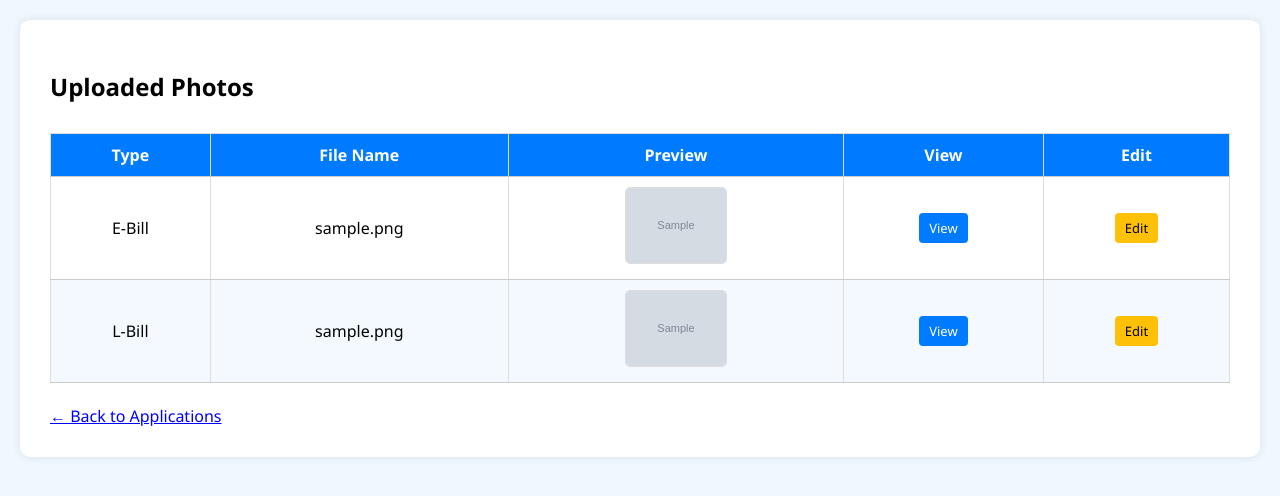
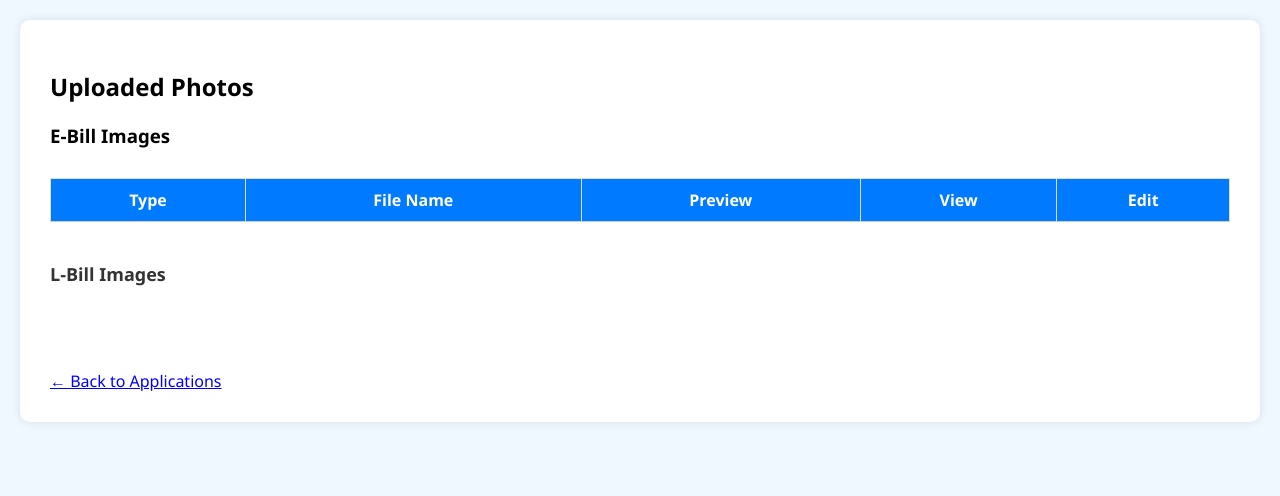
Before and after one commit to MenukaSankalpa/School, a PHP site: page /parent/view_photos.php?id=1 in a window 1280 px wide. Shown: the top 496 px of the page. Run offline with PHP 8.4, Linux system fonts and the light colour scheme; the visitor is signed in with stand-in values (Sample User, id 1); tables that the repository leaves empty or names only in its code hold one stand-in row (values such as "Sample post"); grey boxes marked "Sample" are stand-in pictures; lists and menus that the app fills with data are empty; some web fonts are replaced.

Commit message:
photos file updated

```diff
--- a/parent/view_photos.php
+++ b/parent/view_photos.php
@@ -16,22 +16,39 @@ if (!isset($_GET['id'])) {
 
 $app_id = intval($_GET['id']);
 
-// Fetch the application data
+// Fetch file paths from database
 $sql = "SELECT ebill_files, lbill_files FROM application_info WHERE id = ? AND user_id = ?";
 $stmt = $conn->prepare($sql);
 $stmt->bind_param("ii", $app_id, $user_id);
 $stmt->execute();
 $result = $stmt->get_result();
 
-if ($result->num_rows == 0) {
+if ($result->num_rows === 0) {
     echo "No matching application found.";
     exit;
 }
 
 $row = $result->fetch_assoc();
 
-$ebills = explode(", ", $row['ebill_files']);
-$lbills = explode(", ", $row['lbill_files']);
+// --- DEBUG: Uncomment to check DB content ---
+// echo "<pre>";
+// echo "EBILL FILES:\n";
+// var_dump($row['ebill_files']);
+// echo "\nLBILL FILES:\n";
+// var_dump($row['lbill_files']);
+// exit;
+
+function parseFileList($fileList) {
+    // Handle null or empty strings gracefully
+    if (!$fileList || trim($fileList) === '') {
+        return [];
+    }
+    // Explode by comma, trim spaces, filter out empties
+    return array_filter(array_map('trim', explode(',', $fileList)));
+}
+
+$ebills = parseFileList($row['ebill_files']);
+$lbills = parseFileList($row['lbill_files']);
 ?>
 
 <!DOCTYPE html>
@@ -77,6 +94,33 @@ $lbills = explode(", ", $row['lbill_files']);
             background-color: #ffc107;
             color: black;
         }
+
+        .lbill-gallery {
+            margin-top: 40px;
+            display: flex;
+            gap: 15px;
+            flex-wrap: wrap;
+        }
+
+        .lbill-gallery img {
+            width: 90px;
+            height: auto;
+            border: 1px solid #ccc;
+            border-radius: 4px;
+            cursor: pointer;
+            transition: transform 0.2s;
+        }
+
+        .lbill-gallery img:hover {
+            transform: scale(1.1);
+        }
+
+        .section-title {
+            margin-top: 40px;
+            font-size: 18px;
+            font-weight: bold;
+            color: #333;
+        }
     </style>
 </head>
 <body>
@@ -84,6 +128,8 @@ $lbills = explode(", ", $row['lbill_files']);
 <div class="container">
     <h2>Uploaded Photos</h2>
 
+    <?php if (!empty($ebills)): ?>
+        <h3>E-Bill Images</h3>
         <table>
             <thead>
             <tr>
@@ -96,32 +142,49 @@ $lbills = explode(", ", $row['lbill_files']);
             </thead>
             <tbody>
             <?php foreach ($ebills as $file): ?>
-            <?php if (!empty($file)): ?>
+                <?php
+                // Sanitize path, ensure it starts with "uploads/ebill/" to avoid broken paths
+                $file = trim($file);
+                if (!$file || !str_starts_with($file, 'uploads/ebill/')) {
+                    continue;
+                }
+                ?>
                 <tr>
                     <td>E-Bill</td>
-                    <td><?= basename($file) ?></td>
-                    <td><img src="../<?= htmlspecialchars($file) ?>" class="thumb" alt="Ebill Image"></td>
-                    <td><a class="view-btn" href="../<?= htmlspecialchars($file) ?>" target="_blank">View</a></td>
+                    <td><?= htmlspecialchars(basename($file)) ?></td>
+                    <td><img src="../<?= htmlspecialchars($file) ?>" class="thumb" alt="Ebill"></td>
+                    <td><a class="view-btn" href="../<?= htmlspecialchars($file) ?>" target="_blank" rel="noopener noreferrer">View</a></td>
                     <td><a class="edit-btn" href="edit_file.php?file=<?= urlencode($file) ?>&type=ebill">Edit</a></td>
                 </tr>
-            <?php endif; ?>
-        <?php endforeach; ?>
-
-        <?php foreach ($lbills as $file): ?>
-            <?php if (!empty($file)): ?>
-                <tr>
-                    <td>L-Bill</td>
-                    <td><?= basename($file) ?></td>
-                    <td><img src="../<?= htmlspecialchars($file) ?>" class="thumb" alt="Lbill Image"></td>
-                    <td><a class="view-btn" href="../<?= htmlspecialchars($file) ?>" target="_blank">View</a></td>
-                    <td><a class="edit-btn" href="edit_file.php?file=<?= urlencode($file) ?>&type=lbill">Edit</a></td>
-                </tr>
-            <?php endif; ?>
             <?php endforeach; ?>
             </tbody>
         </table>
+    <?php else: ?>
+        <p>No E-Bill images uploaded.</p>
+    <?php endif; ?>
 
-    <br>
+    <?php if (!empty($lbills)): ?>
+        <div class="section-title">L-Bill Images</div>
+        <div class="lbill-gallery">
+            <?php
+            $count = 0;
+            foreach ($lbills as $file):
+                $file = trim($file);
+                if (!$file || !str_starts_with($file, 'uploads/lbill/')) {
+                    continue;
+                }
+                if ($count++ >= 5) break; // show max 5 images
+            ?>
+                <a href="../<?= htmlspecialchars($file) ?>" target="_blank" rel="noopener noreferrer">
+                    <img src="../<?= htmlspecialchars($file) ?>" alt="Lbill Image">
+                </a>
+            <?php endforeach; ?>
+        </div>
+    <?php else: ?>
+        <p>No L-Bill images uploaded.</p>
+    <?php endif; ?>
+
+    <br><br>
     <a href="view_applications.php" style="color: blue;">← Back to Applications</a>
 </div>
 
```
Lines whose indentation alone changed are shown as unchanged.
